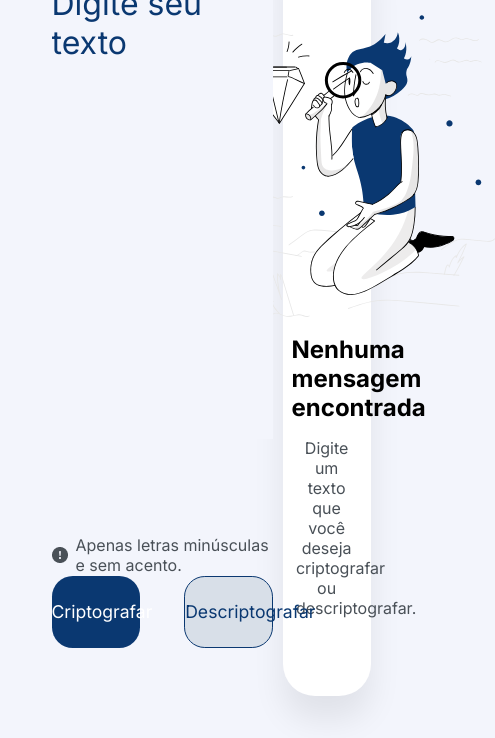
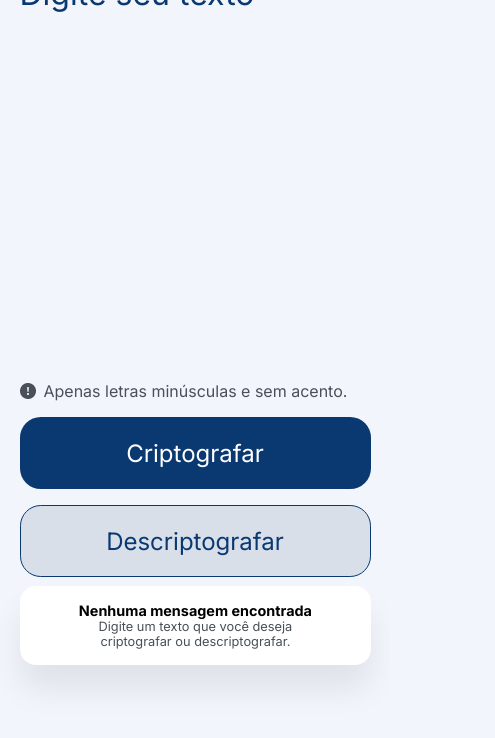
Before and after one commit to brunolitrenta/decodificador_de_texto, a plain HTML site: page index.html in a window 390 px wide. Shown: the part 106-844 px from the top of the page, 495 px wide, since content can reach past the window. Drawn offline with Linux system fonts and the light colour scheme.

Commit message:
Adicionando responsividade ao site.

```diff
--- a/index.html
+++ b/index.html
@@ -29,7 +29,7 @@
             </div>
         </div>
         <div class="outputBox" id="outputBox">
-            <img src="assets/High quality products 1 1.svg" alt="Imagem de pessoa procurando por um diamante">
+            <img class="findingImage" src="assets/High quality products 1 1.svg" alt="Imagem de pessoa procurando por um diamante">
             <h2 class="notFoundTitle">Nenhuma mensagem encontrada</h2>
             <p class="notFoundText">Digite um texto que você deseja criptografar ou descriptografar.</p>
         </div>
--- a/script.js
+++ b/script.js
@@ -150,19 +150,13 @@ function decriptograph() {
 
     output.innerHTML = '';
 
-    const div = document.createElement('div');
-
-    div.className = "resultDiv";
-
-    output.appendChild(div);
-
     createParagraph = document.createElement('p');
 
     createParagraph.innerHTML = cripto.join('');
 
     createParagraph.className = "resultParagraph";
 
-    div.appendChild(createParagraph);
+    output.appendChild(createParagraph);
 
     const copyButton = document.createElement("button");
 
@@ -170,7 +164,7 @@ function decriptograph() {
 
     copyButton.className = "copyToClipboard";
 
-    div.appendChild(copyButton);
+    output.appendChild(copyButton);
 
     copyButton.onclick = () => copy();
 }
--- a/style.css
+++ b/style.css
@@ -18,6 +18,7 @@ body {
     display: flex;
     align-items: center;
     justify-content: center;
+    height: 100%;
     height: 100vh;
     width: 100vw;
 }
@@ -128,7 +129,6 @@ main {
     flex-direction: column;
     justify-content: center;
     align-items: center;
-    gap: 1rem;
 }
 
 .notFoundTitle {
@@ -156,10 +156,12 @@ main {
 
 .resultParagraph {
     width: 80%;
+
+    word-break: break-all;
     font-family: var(--interfont);
     font-size: 2rem;
     color: var(--darkblue);
-    text-align: center;
+
 }
 
 .copyToClipboard {
@@ -177,3 +179,155 @@ main {
 .copyToClipboard:hover {
     cursor: pointer;
 }
+
+@media (max-width: 1140px) {
+
+    body {
+        overflow-x: hidden;
+    }
+
+    main {
+        min-height: 100vh;
+        height: 100%;
+        flex-direction: column;
+    }
+
+    .inputBox {
+        margin-top: 1rem;
+        width: 100%;
+        height: 70%;
+        flex-direction: column;
+        justify-content: space-between;
+    }
+
+    .inputComponent {
+        height: 100%;
+        width: 100%;
+    }
+
+    .input {
+        font-size: 3rem;
+        width: 100%;
+    }
+
+    .buttonRules{
+        margin-bottom: 1rem;
+    }
+
+    .button>button {
+        height: 6rem;
+        font-size: 2rem;
+    }
+
+    .outputBox {
+        position: absolute;
+        top: 75%;
+        width: 86%;
+        padding: 1rem;
+        border-radius: 1rem;
+        justify-content: space-evenly;
+        align-items: center;
+    }
+
+    .findingImage {
+        display: none;
+    }
+
+    .notFoundTitle {
+        font-size: 2.3rem;
+    }
+
+    .notFoundText {
+        font-size: 1.8rem;
+    }
+
+    .resultParagraph {
+        font-size: 2rem;
+        min-height: 15%;
+        height: 100%;
+        width: 90%;
+        margin-bottom: 1rem;
+    }
+
+    .copyToClipboard {
+        min-height: 4rem;
+    }
+}
+
+@media (max-width: 450px) {
+
+    body {
+        overflow-x: hidden;
+    }
+
+    main {
+        min-height: 100vh;
+        height: 100%;
+    }
+
+    .inputBox {
+        margin-top: 1rem;
+        display: flex;
+        width: 100%;
+        height: 80%;
+        flex-direction: column;
+        justify-content: space-evenly;
+    }
+
+    .inputComponent {
+        height: 100%;
+        width: 100%;
+    }
+
+    .input {
+        font-size: 2rem;
+        width: 100%;
+    }
+
+    .buttonBox {
+        height: 30%;
+        justify-content: space-between;
+    }
+
+    .button {
+        gap: 1rem;
+        align-items: center;
+        flex-direction: column;
+    }
+
+    .button>button {
+        height: 4.5rem;
+        width: 100%;
+        font-size: 1.5rem;
+    }
+
+    .outputBox {
+        position: absolute;
+        top: 82%;
+        width: 82%;
+        border-radius: 1rem;
+        justify-content: space-evenly;
+        align-items: center;
+    }
+
+    .notFoundTitle {
+        font-size: 0.9rem;
+    }
+
+    .notFoundText {
+        font-size: 0.8rem;
+    }
+
+    .resultParagraph {
+        font-size: 1rem;
+        width: 100%;
+        min-height: 10%;
+        max-height: 100%;
+        margin-bottom: 1rem;
+    }
+
+    .copyToClipboard {
+        min-height: 4rem;
+    }
+
+}
```
